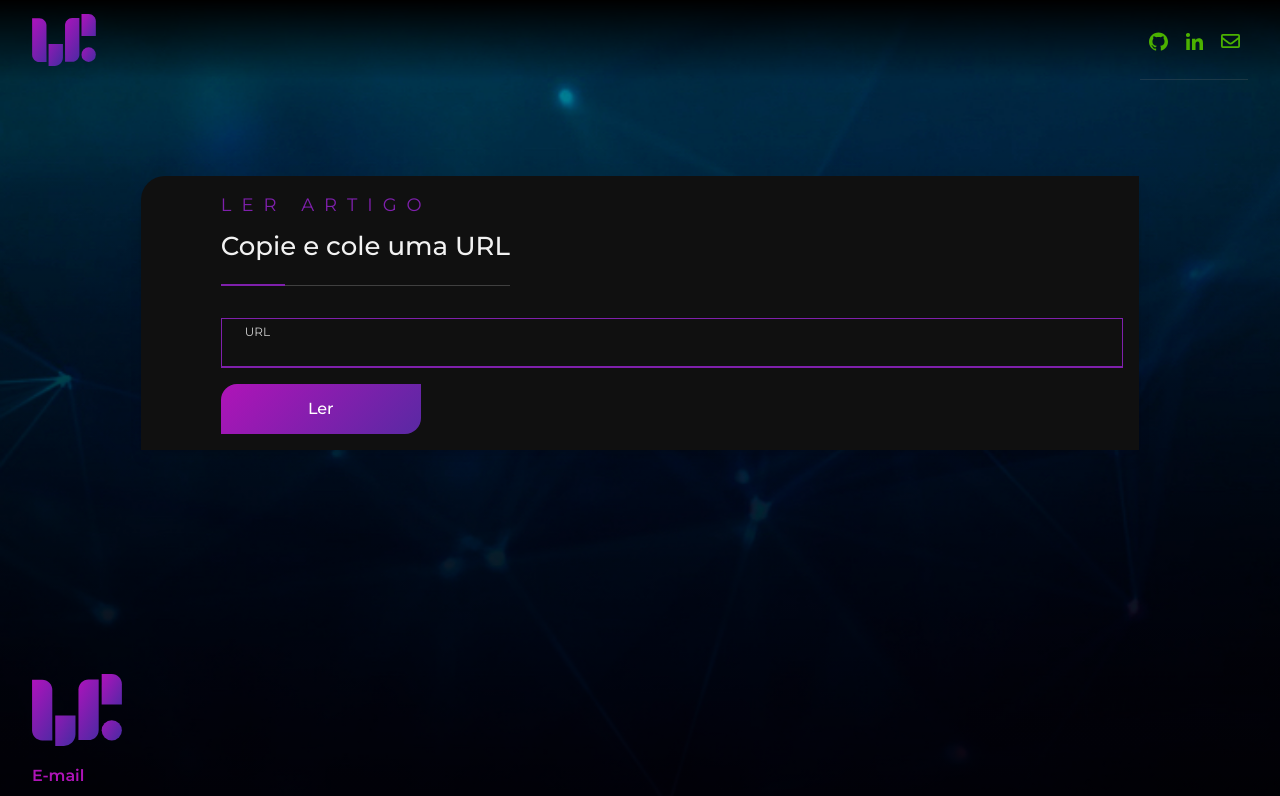
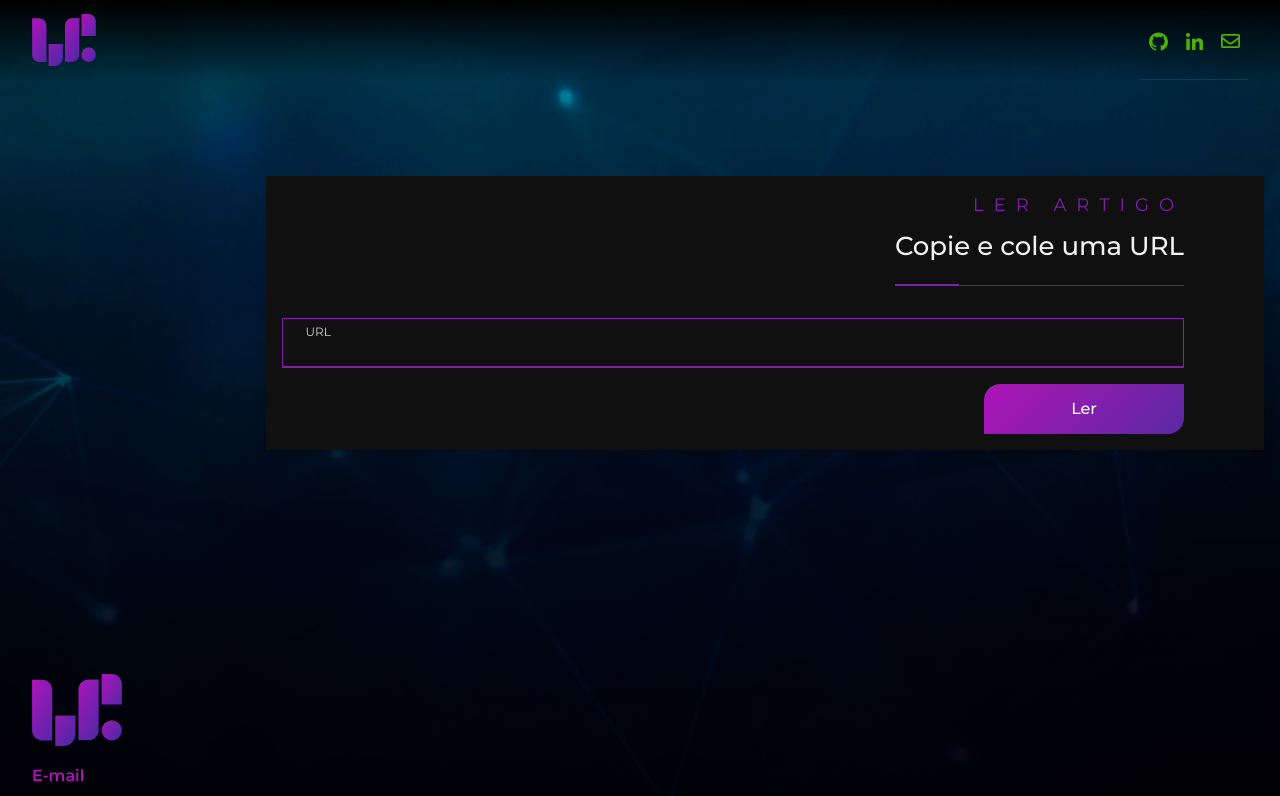
Before and after one commit to pedroni/pedroni, a Next.js app: page /reader in a window 1280 px wide. Shown: the top 796 px of the page. Built offline with nearby package versions, Linux system fonts and the light colour scheme.

Commit message:
improve direction

```diff
--- a/pages/reader/index.tsx
+++ b/pages/reader/index.tsx
@@ -69,7 +69,7 @@ export default function ReaderPage() {
   return (
     <Layout>
       <div className="my-24">
-        <Box background>
+        <Box background direction='right'>
           <Title subTitle="Ler artigo" title={<h2>Copie e cole uma URL</h2>} />
           <div className="w-full">
             <BoxContent>
@@ -89,7 +89,7 @@ export default function ReaderPage() {
         </Box>
 
         {article && (
-          <Box background direction="right" className="mt-10">
+          <Box background direction="left" className="mt-10">
             <div
               className="w-full my-20 flex-grow text-left prose prose-invert mx-auto lg:prose-lg"
               dangerouslySetInnerHTML={{ __html: article }}
```
